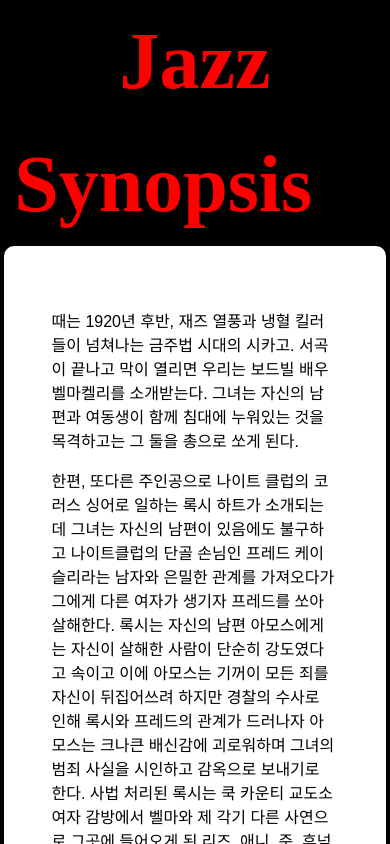
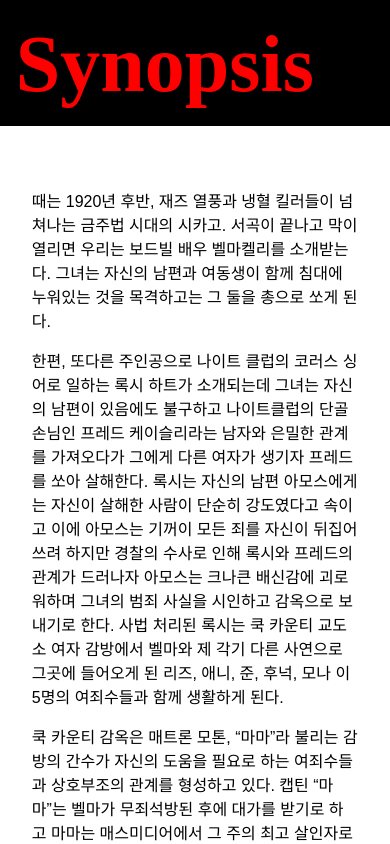
Before and after one commit to imlookingfor/Chicago, a React (Vite) app in the folder chicago/: page / in a window 390 px wide. Shown: the part 680-1524 px from the top of the page. Built offline with nearby package versions, Linux system fonts and the light colour scheme; a web font is replaced by a local one.

Commit message:
modify css

```diff
--- a/chicago/src/index.css
+++ b/chicago/src/index.css
@@ -1,7 +1,8 @@
 @media (max-width: 600px) {
-  section {
+  main {
     width: 90%;
     margin: 0 auto;
+    padding: 0 1rem;
   }
 
   header {
```
